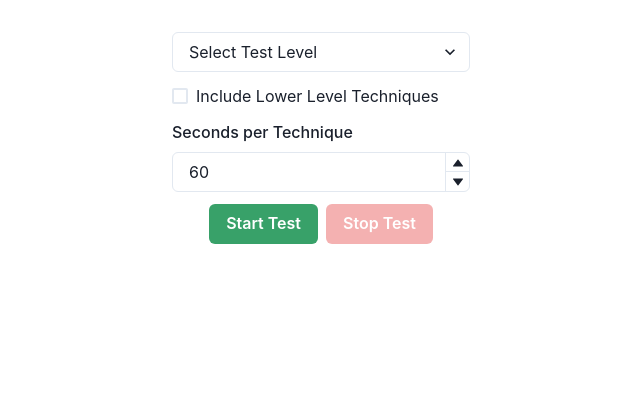
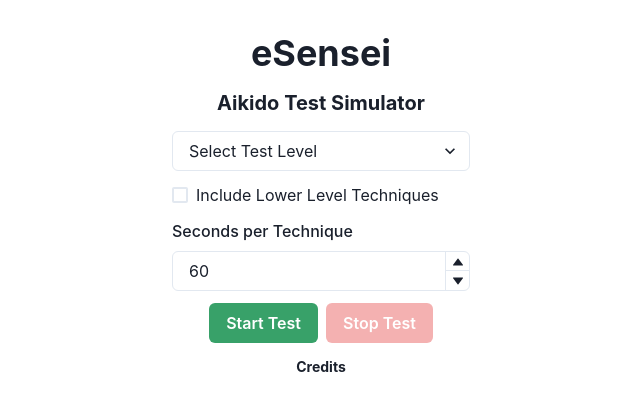
Before and after one commit to georgbuehler/esensei, a React (Vite) app: page / in a window 1280 px wide. Shown: the top 410 px of the page, without its empty margins (319-959 px from the left). Built offline with nearby package versions, Linux system fonts and the light colour scheme.

Commit message:
Added title, credits; Hide controls during test.

```diff
--- a/src/App.tsx
+++ b/src/App.tsx
@@ -6,6 +6,7 @@ import { getTechniques } from "./assets/Techniques";
 import Exam from "./components/Exam";
 import ExamComplete from "./components/ExamComplete";
 import Settings from "./assets/Settings";
+import { Heading } from "@chakra-ui/react";
 
 function App() {
   const [testInProgress, setTestInProgress] = useState(false);
@@ -35,6 +36,12 @@ function App() {
 
   return (
     <>
+      {!testInProgress && (
+        <>
+          <Heading>eSensei</Heading>
+          <Heading size="md" m={4}>
+            Aikido Test Simulator
+          </Heading>
           <ExamControls
             currentLevel={testLevel}
             currentIncludeLower={includeLower}
@@ -48,6 +55,8 @@ function App() {
             startTest={startTest}
             stopTest={() => setTestInProgress(false)}
           />
+        </>
+      )}
       {testInProgress && (
         <Exam
           technique={testTechniques[currentTechnique]}
@@ -58,6 +67,9 @@ function App() {
       {testComplete && (
         <ExamComplete clearMessage={() => setTestComplete(false)} />
       )}
+      <Heading size="xs" m="4">
+        Credits
+      </Heading>
     </>
   );
 }
```
Lines whose indentation alone changed are shown as unchanged.
